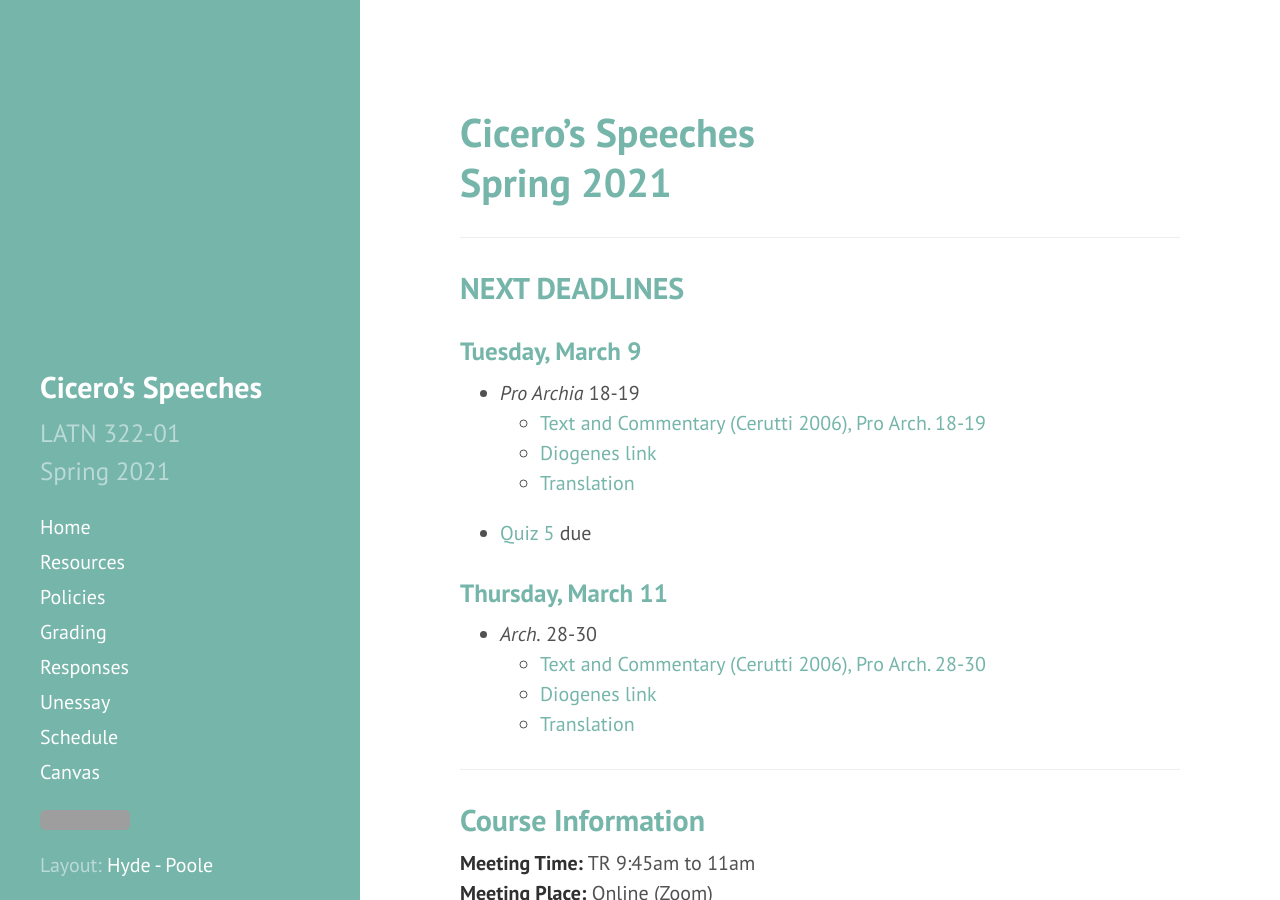
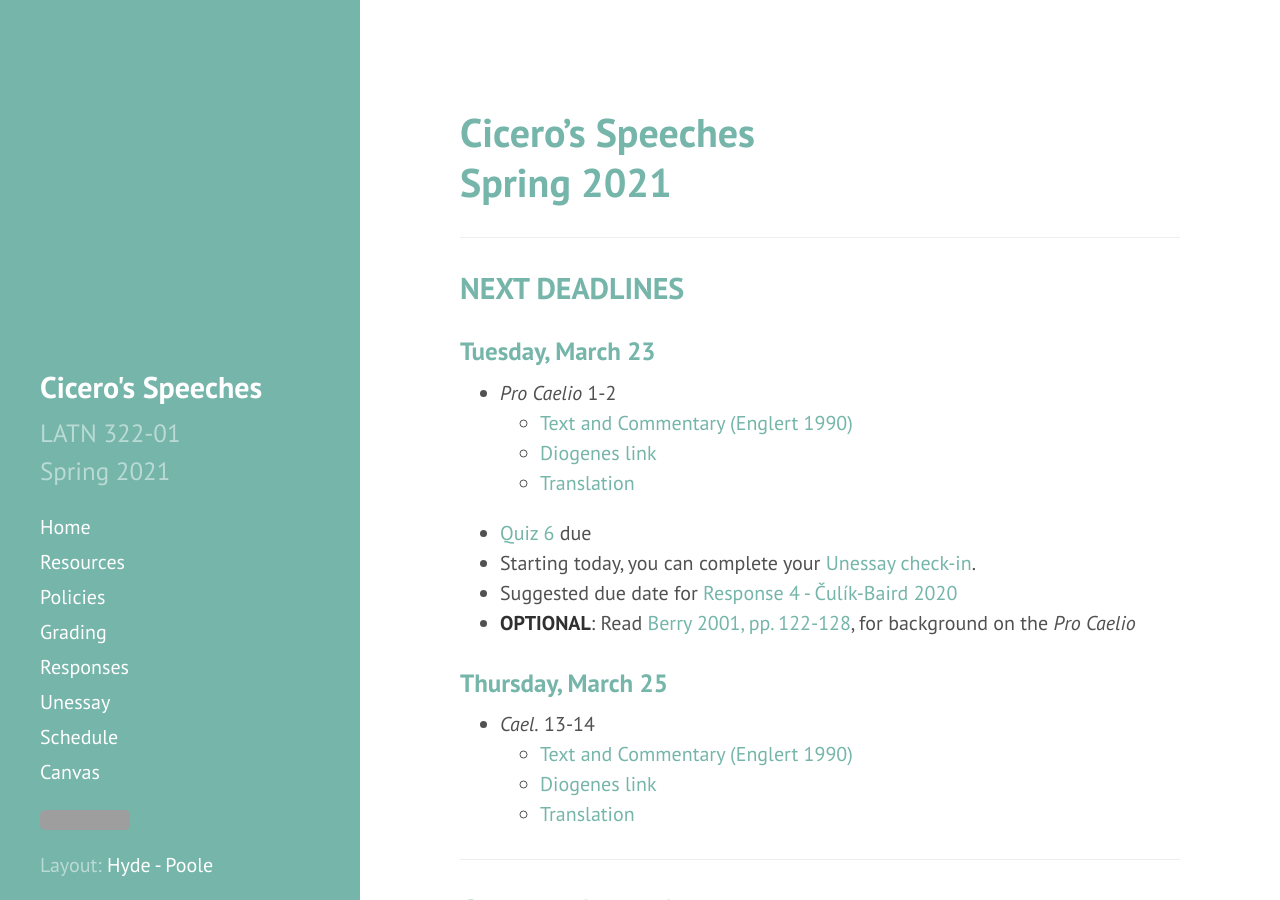
Before and after one commit to DLibatique/LATN322-S21, a Jekyll site: the page built from _pages/index.md, in a window 1280 px wide and 900 px high. Built offline with Jekyll 4.4.1, drawn with Linux system fonts in a browser that asks for light colours; grey boxes are pictures that could not be loaded.

Commit message:
added pro caelio links, updated homepage

```diff
--- a/_pages/index.md
+++ b/_pages/index.md
@@ -10,17 +10,20 @@ permalink: /
 
 ## NEXT DEADLINES
 
-### Tuesday, March 9
-* *Pro Archia* 18-19
-  * [Text and Commentary (Cerutti 2006), Pro Arch. 18-19](https://drive.google.com/file/d/1_JzaMivfCEhzDxU0uh-ha-6LQfFEVYCt/view?usp=sharing)
-  * [Diogenes link](https://d.iogen.es/web/fileDisplay?ver=1.003&user=stud&host=local&filePath=texts/Perseus_Latin/data/phi0474/phi016/phi0474.phi016.perseus-lat2.xml)
+### Tuesday, March 23
+* *Pro Caelio* 1-2
+  * [Text and Commentary (Englert 1990)](https://drive.google.com/file/d/1Tly0-1Er8Mwk0i9bi37XmDwndmR1B6UN/view?usp=sharing)
+  * [Diogenes link](https://d.iogen.es/web/fileDisplay?ver=1.003&user=acad&host=local&filePath=texts/Perseus_Latin/data/phi0474/phi024/phi0474.phi024.perseus-lat2.xml)
   * [Translation](https://drive.google.com/file/d/1W-AsUJ3VPdRPmTK_qccXoRVnxP2fXrqR/view?usp=sharing)
-* [Quiz 5](https://hc.instructure.com/courses/3519/assignments/32244) due
+* [Quiz 6](https://hc.instructure.com/courses/3519/assignments/32245) due
+* Starting today, you can complete your [Unessay check-in](unessay#stages-deadlines-and-evaluation).
+* Suggested due date for [Response 4 - Čulík-Baird 2020](https://hc.instructure.com/courses/3519/assignments/32222)
+* **OPTIONAL**: Read [Berry 2001, pp. 122-128](https://drive.google.com/file/d/1W-AsUJ3VPdRPmTK_qccXoRVnxP2fXrqR/view?usp=sharing), for background on the *Pro Caelio*
 
-### Thursday, March 11
-* *Arch.* 28-30
-  * [Text and Commentary (Cerutti 2006), Pro Arch. 28-30](https://drive.google.com/file/d/1_Km0cdI1fp-3XkZH87MtyMia0H8ibrLl/view?usp=sharing)
-  * [Diogenes link](https://d.iogen.es/web/fileDisplay?ver=1.003&user=stud&host=local&filePath=texts/Perseus_Latin/data/phi0474/phi016/phi0474.phi016.perseus-lat2.xml)
+### Thursday, March 25
+* *Cael.* 13-14
+  * [Text and Commentary (Englert 1990)](https://drive.google.com/file/d/1Tly0-1Er8Mwk0i9bi37XmDwndmR1B6UN/view?usp=sharing)
+  * [Diogenes link](https://d.iogen.es/web/fileDisplay?ver=1.003&user=acad&host=local&filePath=texts/Perseus_Latin/data/phi0474/phi024/phi0474.phi024.perseus-lat2.xml)
   * [Translation](https://drive.google.com/file/d/1W-AsUJ3VPdRPmTK_qccXoRVnxP2fXrqR/view?usp=sharing)
 
 ***
```
Also changed, not shown: _pages/schedule.md (+7 -0 lines).
